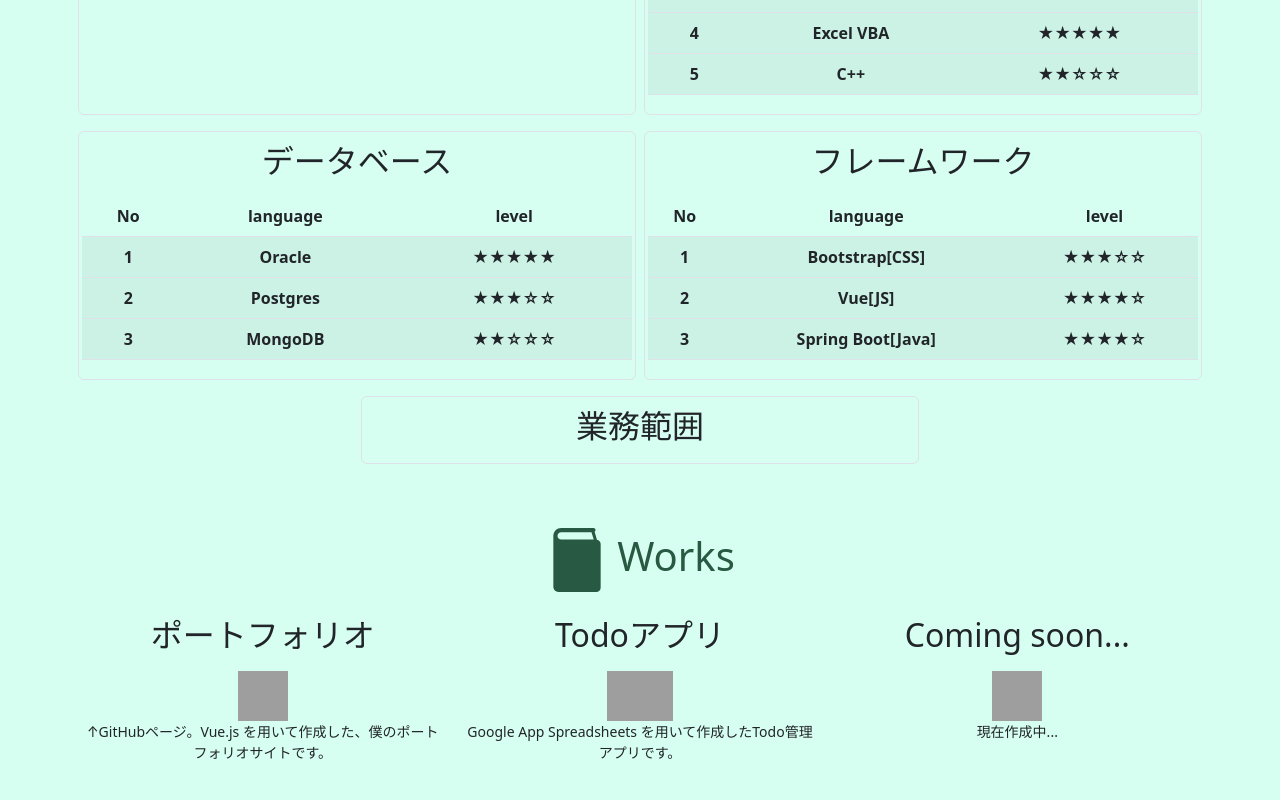
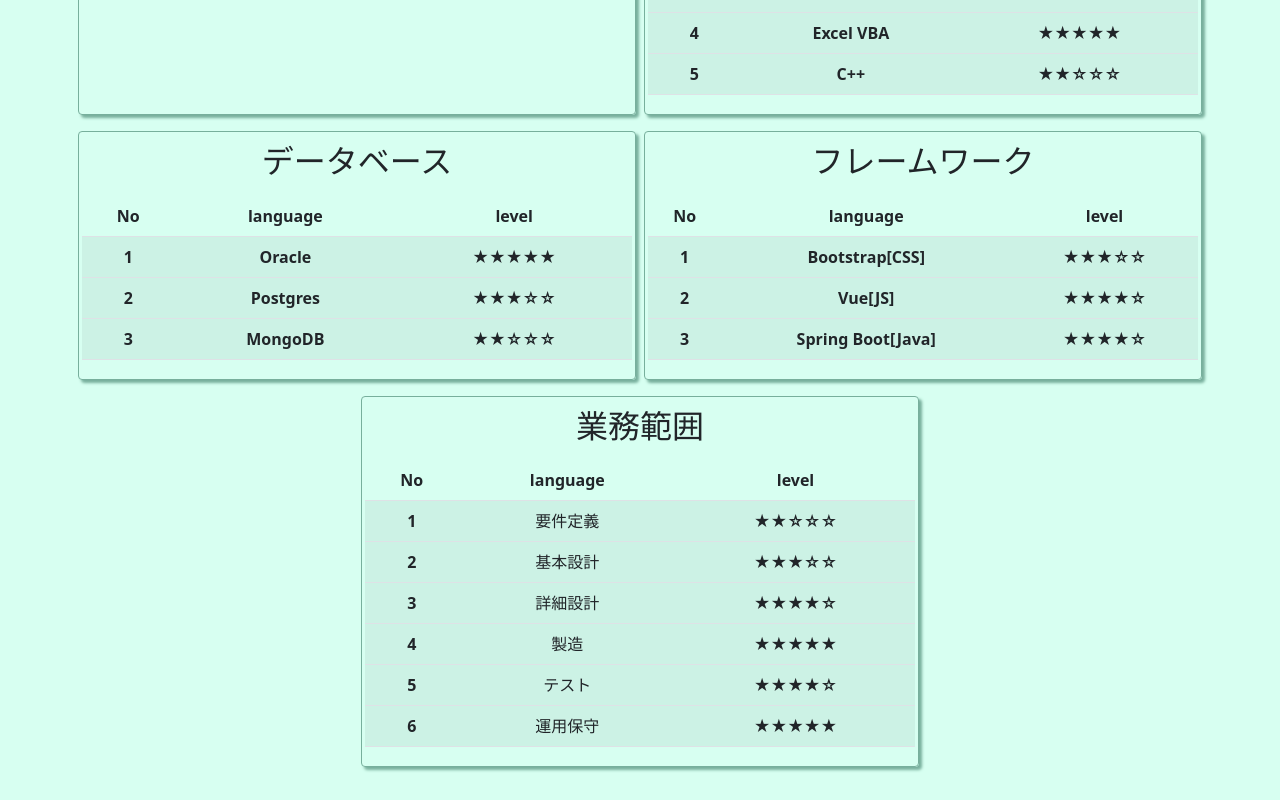
Before and after one commit to gitty12-dev/forio, a Vue app: page / in a window 1280 px wide. Shown: the part 740-1540 px from the top of the page. Built offline with nearby package versions, Linux system fonts and the light colour scheme; grey boxes are pictures that could not be loaded.

Commit message:
prototype_ver1.6

```diff
--- a/src/components/Skill.vue
+++ b/src/components/Skill.vue
@@ -6,8 +6,8 @@ const skillss = json.skill;
 
 const isTabletWidth = window.matchMedia('(max-width:740px)').matches;
 const isCategory = isTabletWidth ?
-										ref([...Array(4)].map(v => false)):
-										ref([...Array(4)].map(v => true));
+										ref([...Array(skillss.length)].map(v => false)):
+										ref([...Array(skillss.length)].map(v => true));
 const showCategory = (idx: number) => {
 	if (isTabletWidth) {
 		isCategory.value[idx] = isCategory.value[idx] ? false : true;
@@ -19,7 +19,7 @@ const showCategory = (idx: number) => {
 	<div id="skill" class="d-flex flex-column justify-content-center align-items-center">
 		<h1><img class="icon-title" src="../assets/icon_skill.svg"/>Skill</h1>
 		<div class="skill-contents">
-			<div v-for='(skills,index) in skillss' class="skill-table border rounded">
+			<div v-for='(skills,index) in skillss' class="skill-table">
 				<a class="btn skill-button" @click="showCategory(index)">
 					<h2>{{ skills.category }}</h2>
 				</a>
@@ -60,6 +60,10 @@ const showCategory = (idx: number) => {
 }
 .skill-table {
   width: calc(100% / 2 - 0.5rem);
+	border: 1px solid;
+	border-color: #77AF9C;
+	border-radius: 4px;
+	box-shadow: 3px 3px 3px #77AF9C;
 	margin-bottom: 1rem;
 	padding: 0.2rem;
 }
@@ -70,8 +74,8 @@ const showCategory = (idx: number) => {
 
 @media screen and (max-width:740px) {
 	.skill-table {
+		font-size: 14px;
 		width: calc(100% - 1.5rem);
-		box-shadow: 5px 5px 5px #77AF9C;
 	}
 	.skill-button {
 		pointer-events: all;
```
